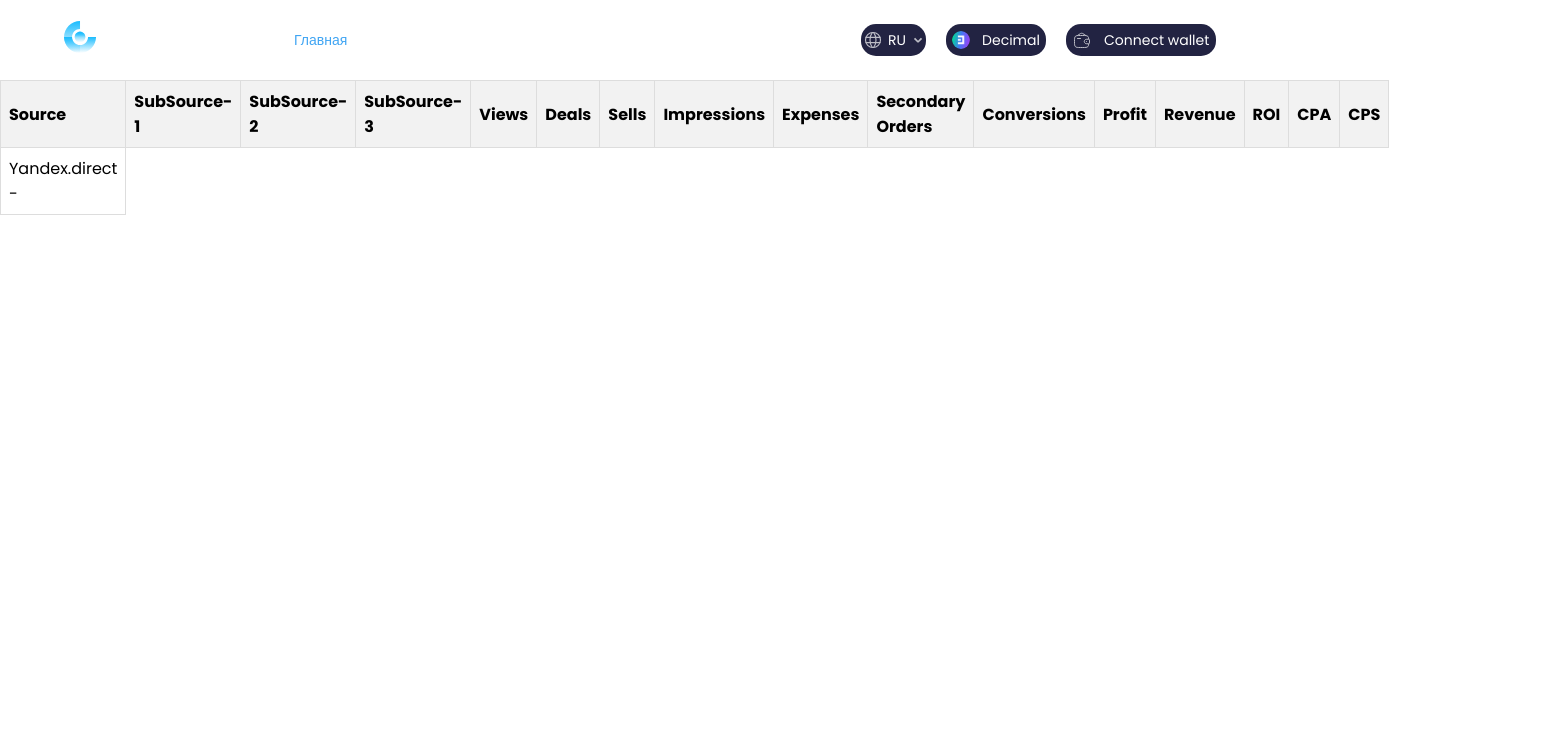
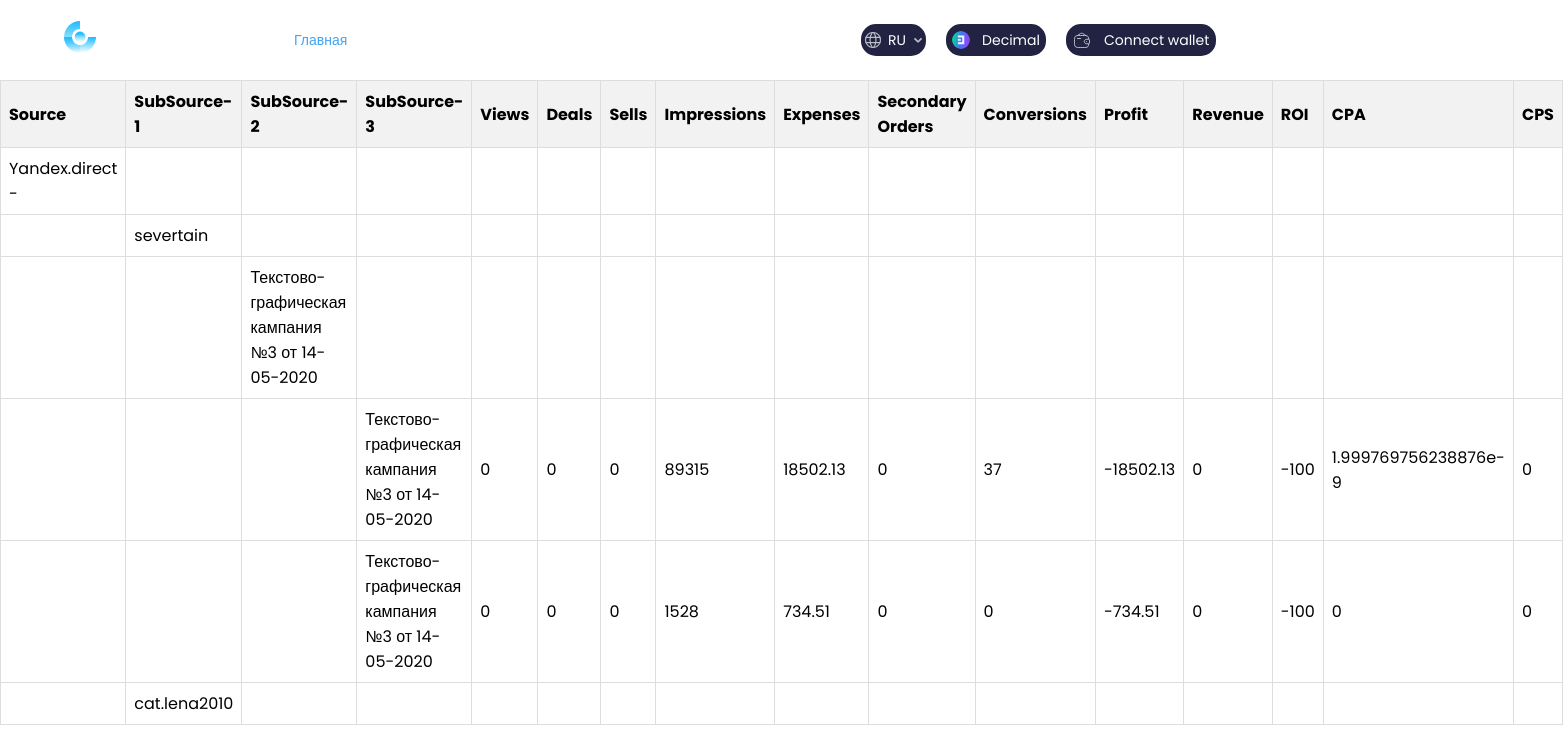
Before and after one commit to MaratReactJs/React-test, a React (Create React App) app: page / in a window 1280 px wide. Shown: the top 756 px of the page, 1563 px wide, since content can reach past the window. Built offline with nearby package versions, Linux system fonts and the light colour scheme.

Commit message:
task -1 render data

```diff
--- a/src/components/Table/Table.jsx
+++ b/src/components/Table/Table.jsx
@@ -1,16 +1,81 @@
 import React from "react";
 import { data } from "./../../api";
 
+const renderSubSources = (subSource, level = 1) => {
+	if (!subSource || subSource.length === 0) return null;
+
+	return subSource.map(
+		({ id, name, isNextSourceNameEmpty, subSource, data }) => (
+			<React.Fragment key={id}>
+				<tr>
+					{Array(level)
+						.fill(null)
+						.map((_, index) => (
+							<td key={index}></td>
+						))}
+					<td>{name}</td>
+					{Array(3 - level)
+						.fill(null)
+						.map((_, index) => (
+							<td key={index}></td>
+						))}
+					{data &&
+						data.length > 0 &&
+						data.map((entry, index) => (
+							<React.Fragment key={index}>
+								<td>{entry.views}</td>
+								<td>{entry.deals}</td>
+								<td>{entry.sells}</td>
+								<td>{entry.impressions}</td>
+								<td>{entry.expenses}</td>
+								<td>{entry.secondary_orders}</td>
+								<td>{entry.conversions}</td>
+								<td>{entry.profit}</td>
+								<td>{entry.revenue}</td>
+								<td>{entry.roi}</td>
+								<td>{entry.cpa}</td>
+								<td>{entry.cps}</td>
+							</React.Fragment>
+						))}
+					{!data &&
+						Array(12)
+							.fill(null)
+							.map((_, index) => <td key={index}></td>)}
+				</tr>
+				{!isNextSourceNameEmpty &&
+					renderSubSources(subSource, level + 1)}
+			</React.Fragment>
+		)
+	);
+};
+
 const renderTable = (data) => {
-	return data.map(({ id, name, isNextSourceNameEmpty, subSource }) => {
-		return (
-			<tr key={id}>
+	if (!data || data.length === 0) return null;
+
+	return data.map(({ id, name, isNextSourceNameEmpty, subSource }) => (
+		<React.Fragment key={id}>
+			<tr>
 				<td>{name}</td>
+				<td></td>
+				<td></td>
+				<td></td>
+				<td></td>
+				<td></td>
+				<td></td>
+				<td></td>
+				<td></td>
+				<td></td>
+				<td></td>
+				<td></td>
+				<td></td>
+				<td></td>
+				<td></td>
+				<td></td>
 			</tr>
-		);
-	});
+			{!isNextSourceNameEmpty && renderSubSources(subSource, 1)}
+		</React.Fragment>
+	));
 };
-console.log(data);
 
 const Table = () => {
 	return (
```
